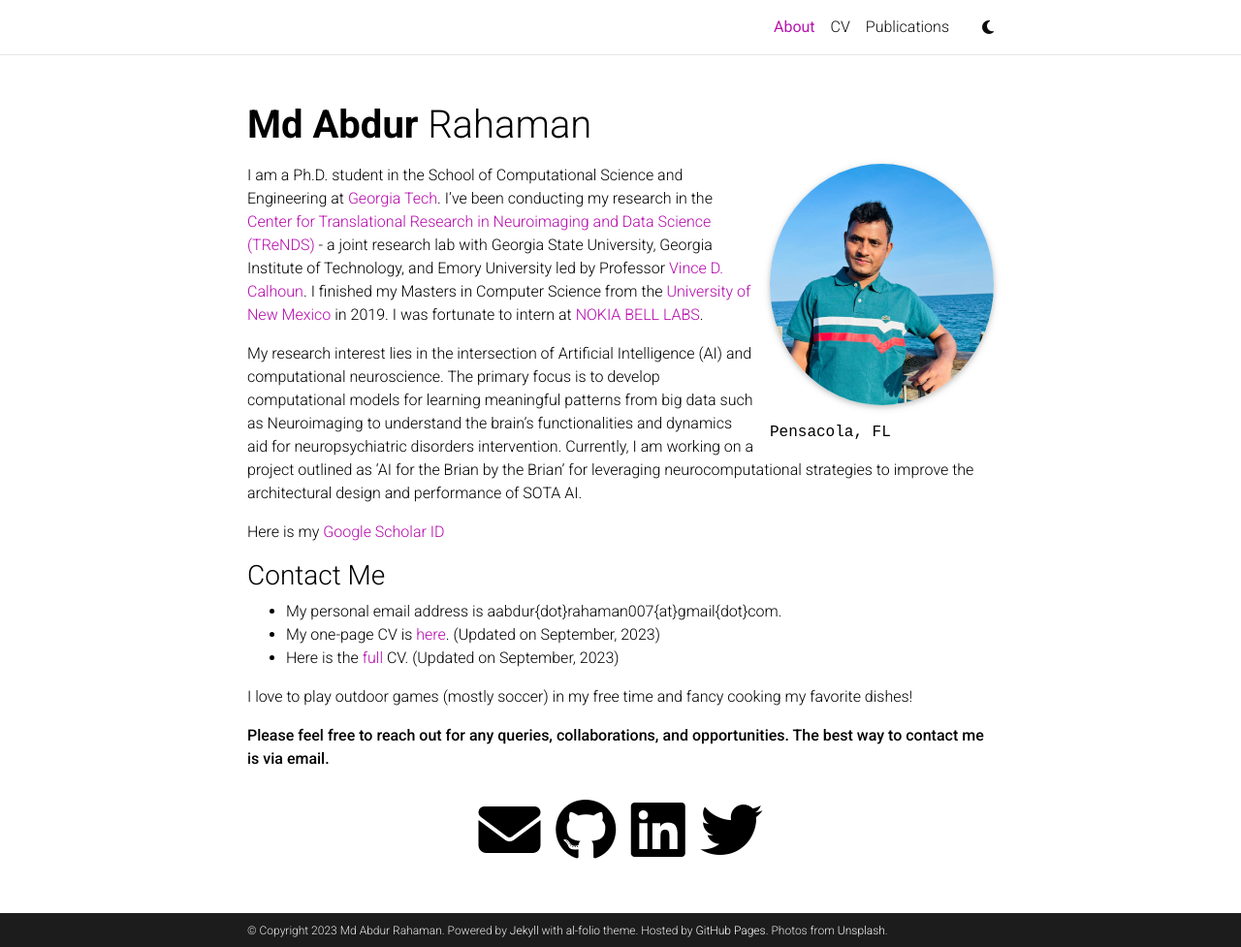
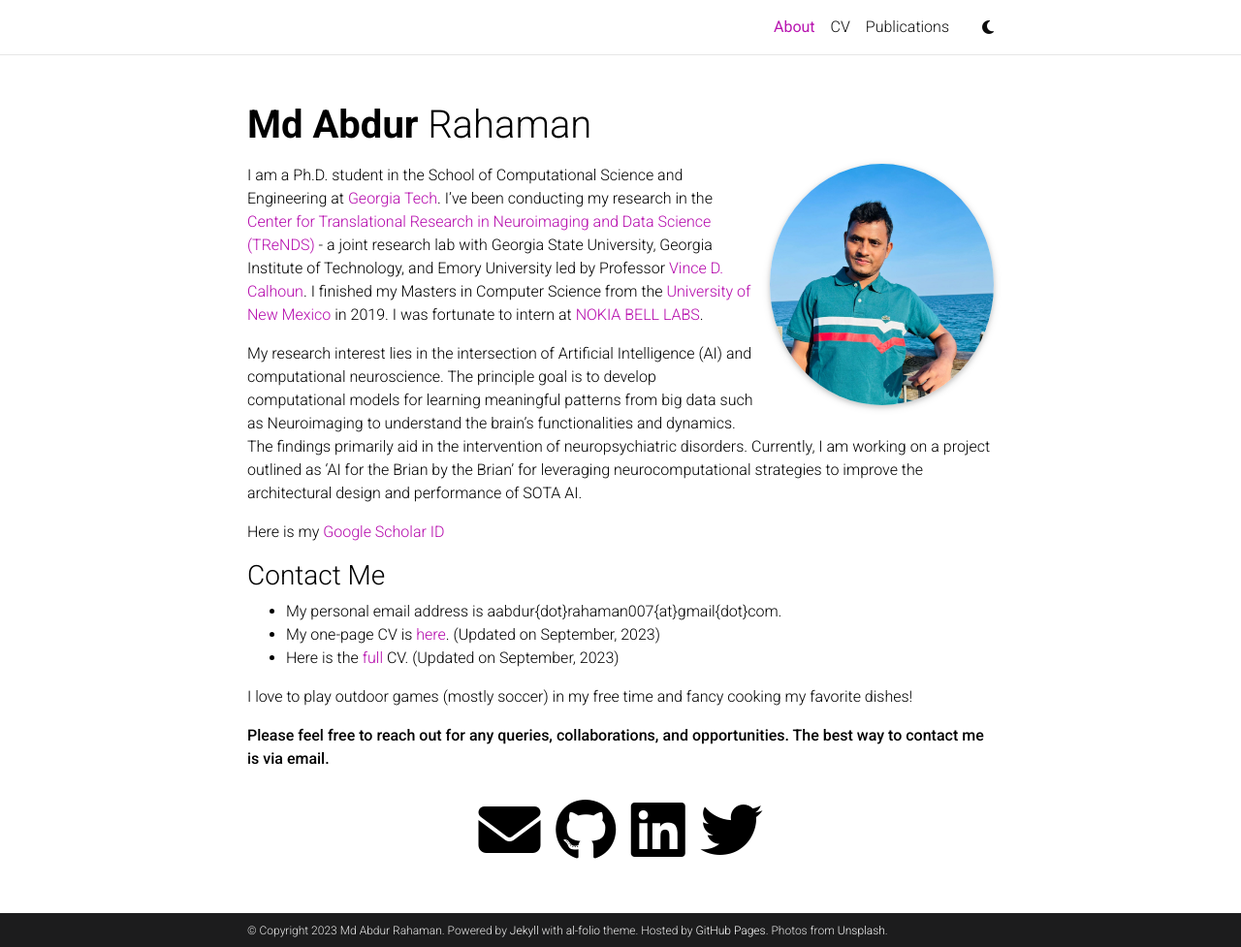
Before and after one commit to A-Rahaman/A-Rahaman.github.io, a Jekyll site: the page built from _pages/about.md, in a window 1280 px wide and 977 px high. Shown: the whole window at 97% size. Built offline with Jekyll 4.4.1, drawn with Linux system fonts in a browser that asks for light colours; comment, search, counter and statistics services are not loaded; a style sheet for code colours, icons or effects is not loaded.

Commit message:
Update about.md

```diff
--- a/_pages/about.md
+++ b/_pages/about.md
@@ -8,7 +8,7 @@
   align: right
   image: pic_me.jpg
   image_circular: true # crops the image to make it circular
-  address: Pensacola, FL
+  address: # Pensacola, FL
 
 # news: true  # includes a list of news items
 # latest_posts: true  # includes a list of the newest posts
@@ -19,7 +19,7 @@
 I am a Ph.D. student in the School of Computational Science and Engineering at [Georgia Tech](https://cse.gatech.edu/). I've been conducting my research in the [Center for Translational Research in Neuroimaging and Data Science (TReNDS)](https://trendscenter.org/) - a joint research lab with Georgia State University, Georgia Institute of Technology, and Emory University led
 by Professor [Vince D. Calhoun](https://trendscenter.org/vince-calhoun/). I finished my Masters in Computer Science from the [University of New Mexico](https://www.unm.edu/) in 2019. I was fortunate to intern at [NOKIA BELL LABS](https://www.bell-labs.com/).
 
-My research interest lies in the intersection of Artificial Intelligence (AI) and computational neuroscience. The primary focus is to develop computational models for learning meaningful patterns from big data such as Neuroimaging to understand the brain's functionalities and dynamics aid for neuropsychiatric disorders intervention. Currently, I am working on a project outlined as 'AI for the Brian by the Brian' for leveraging neurocomputational strategies to improve the architectural design and performance of SOTA AI.
+My research interest lies in the intersection of Artificial Intelligence (AI) and computational neuroscience. The principle goal is to develop computational models for learning meaningful patterns from big data such as Neuroimaging to understand the brain's functionalities and dynamics. The findings primarily aid in the intervention of neuropsychiatric disorders. Currently, I am working on a project outlined as 'AI for the Brian by the Brian' for leveraging neurocomputational strategies to improve the architectural design and performance of SOTA AI.
 
 Here is my [Google Scholar ID](https://scholar.google.com/citations?user=fiosWPwAAAAJ&hl=en)
 
```
